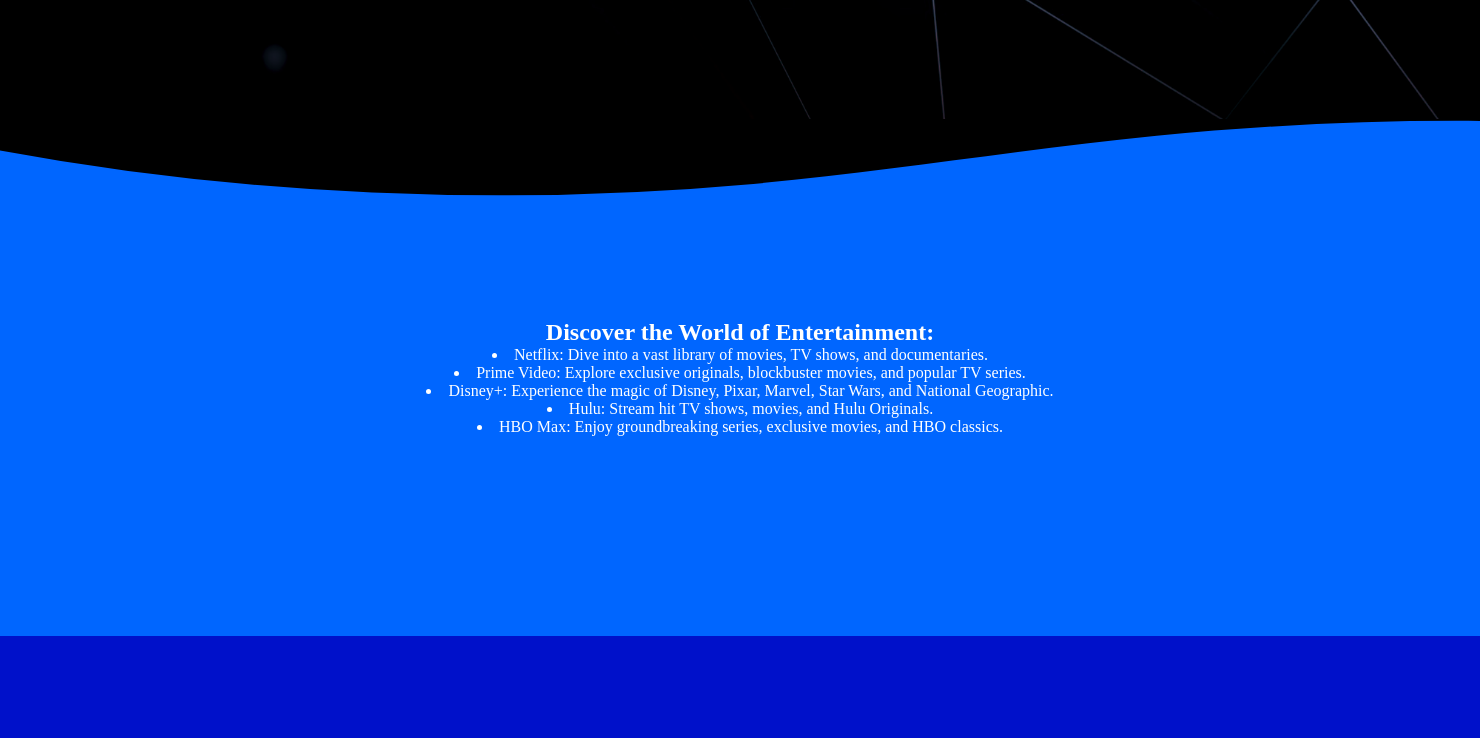
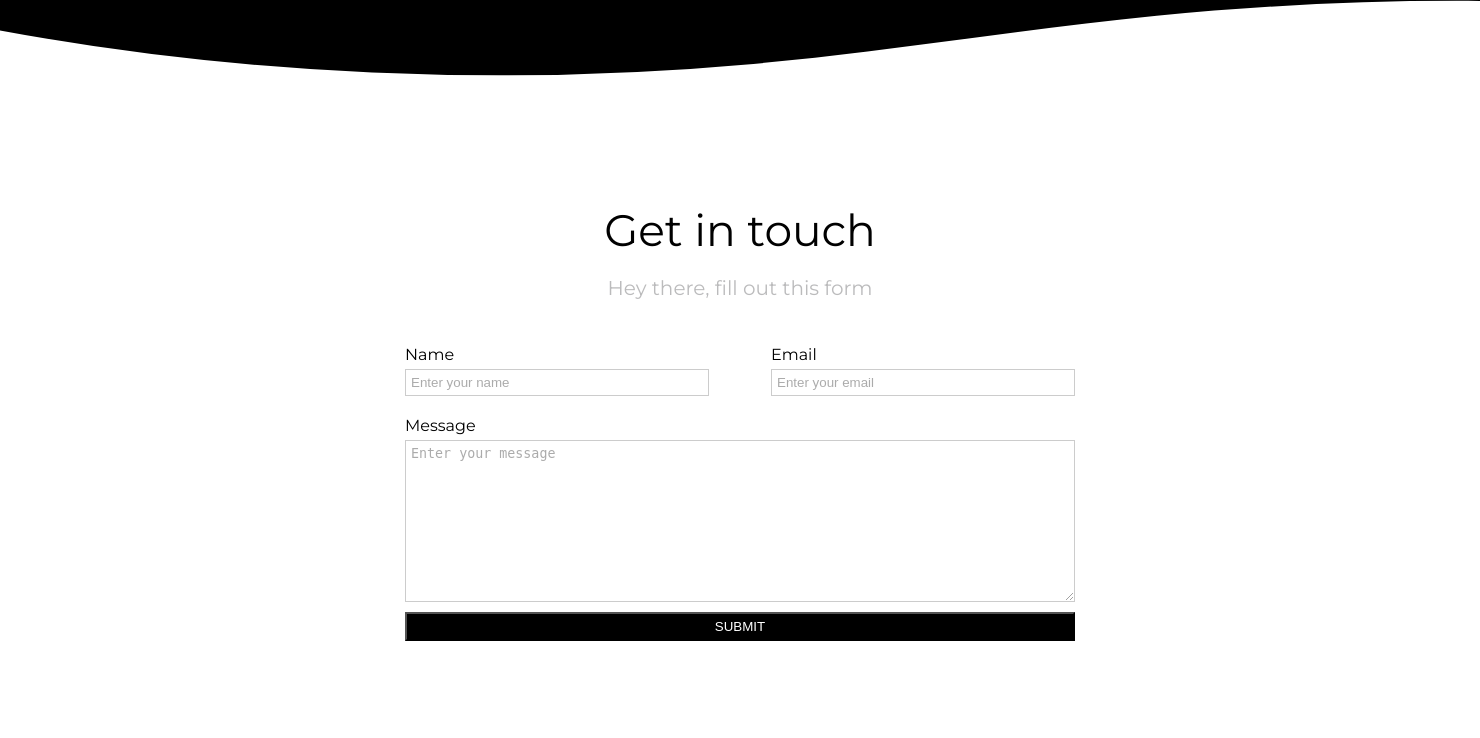
Before and after one commit to AchrafSL/PFE-CODE, a Python web app: template templates/ContactUS.html in a window 1480 px wide; the page is wider, and only the part inside the window is pictured. Shown: the part 470-1208 px from the top of that part. Run offline with Jinja, Linux system fonts and the light colour scheme; the template is opened without the code that fills it, so the values that code supplies are empty; some web fonts are replaced.

Commit message:
Save1/5/26

```diff
--- a/static/CSS/ConstactUS.css
+++ b/static/CSS/ConstactUS.css
@@ -23,12 +23,16 @@ Inline-Block : mix with Inline and Block
 
 /* Header CSS */
 .header{
-    background-image:url('../images/background1.png');
+    background-image:url('../images/Network-Image.jpg');
+    z-index: -1;
     background-size:cover;
     background-repeat:no-repeat;
     background-position: center;
-    padding:178px;
+    padding:180px;
     color: white;
+    opacity:95%;
+
+
 }
 
 .header h1{
@@ -38,52 +42,96 @@ Inline-Block : mix with Inline and Block
     font-family: sans-serif;
 }
 
-.header h3{
-    color: #FFF4A3;
-    font-weight: 700;
-    margin-top: 30px !important;
-    font-size: 23px;
-
-}
-
-.header a{
-    display:inline-block;
-    margin-top: 30px !important;
-    text-decoration: underline;
-    font-family:'Source Sans Pro', sans-serif;
-}
 /* End of header CSS */
 
 /* Sections CSS */
 .section1{
-    background-color:#0066FF;
+    font-family: 'Montserrat', sans-serif;
+    background-color:white;
     padding: 200px;
-    color:white;
+    color:black;
+    display: flex;
+    flex-direction: column;
+    justify-content: center;
+    align-items: center;
 }
 
-.section2{
-    background-color:rgb(0, 17, 202);
-    padding: 200px;
-    color:white;
+
+.NameEmail{
+    margin:0;
+    padding:0;
+    margin-top:40px;
+
+    display: flex;
+    flex-direction: row;
+    justify-content: space-between;
+    align-items: flex-start;
+}
+.field1{
+    margin:0;
+    padding:0;
+
+    display: flex;
+    flex-direction: column;
+    justify-content: flex-start;
+    align-items: flex-start;
+}
+.field1 input{
+    margin-top:5px;
+    opacity: 0.6;
+    padding: 5px;
+    padding-right:120px;
+    border:1px solid rgb(171, 171, 171);
+    outline: none;
 }
 
-.section3{
-    background-color:rgba(0, 136, 255, 0.74);
-    padding: 200px;
-    color:white;
+.field1 input:focus{
+    border:1.2px solid black;
 }
 
-.section4{
-    background-color:rgb(0, 142, 251);
-    padding: 200px;
-    color:white;
+
+.msgC{
+    margin:0;
+    padding:0;
+
+    margin-top:20px;
+    display: flex;
+    flex-direction: column;
+    justify-content: center;
+    align-items: center;
 }
 
-.section5{
-    background-color:rgb(0, 174, 254);
-    padding: 200px;
+.leftmsgC textarea{
+    margin-top:5px;
+    opacity: 0.6;
+    padding:5px;
+    outline: none;
+    border:1px solid rgb(171, 171, 171);
+
+}
+
+.leftmsgC textarea:focus{
+    border:1.2px solid black;
+}
+
+.leftmsgC{
+    margin:0;
+    padding:0;
+    display: flex;
+    flex-direction: column;
+    align-items: flex-start;
+}
+
+.subForm{
+    margin-top:10px;
+    background-color: black;
     color:white;
+    padding:5px;
+    width:100%;
+    cursor: pointer;
 }
+.subForm:hover{background-color: rgba(0, 0, 0, 0.838); }
+
 /* End of sections CSS*/
 
 ul{
@@ -118,6 +166,6 @@ a{
 }
 
 .wave .shape-fill6 {
-    fill:rgb(0, 174, 254);
+    fill:white;
 }
 /* End of svg css */
--- a/static/CSS/Offers.css
+++ b/static/CSS/Offers.css
@@ -57,7 +57,8 @@
 }
 
 .ProductPIC{
-    border:2px solid gray;
+    border:4px solid rgb(63, 63, 63);
+    border-radius: 25px;
     margin-left:-2px;
 }
 .offers img{
@@ -66,7 +67,8 @@
 .offers h5{
     word-wrap: break-word; /* Use word-wrap instead of overflow-wrap for better compatibility */
     width: 100%;
-    margin-left:22px;
+    margin-left:5px;
+    margin-top:8px;
     cursor: pointer;
 }
 
--- a/templates/ContactUS.html
+++ b/templates/ContactUS.html
@@ -10,12 +10,8 @@
     <br>
     <!-- Header -->
     <div class="header" align="center" >
-        <div align="top">
-            <h1>ContactUS HERE !!</h1>
-            <h3 >Your Digital Destination for Endless Entertainment and Productivity</h3>
-            <br>
-             <a href="{{ url_for('Offers') }}">Offers are here !! </a>
-
+        <div >
+            <h1>Contact Us</h1>
         </div>
     </div>
 
@@ -28,53 +24,62 @@
 
     <!-- Section -->
     <div align="center" class="section1"  >
-        <h2>Discover the World of Entertainment:</h2>
-        <ul align="center">
-            <li>Netflix: Dive into a vast library of movies, TV shows, and documentaries.</li>
-            <li>Prime Video: Explore exclusive originals, blockbuster movies, and popular TV series.</li>
-            <li>Disney+: Experience the magic of Disney, Pixar, Marvel, Star Wars, and National Geographic.</li>
-            <li>Hulu: Stream hit TV shows, movies, and Hulu Originals.</li>
-            <li>HBO Max: Enjoy groundbreaking series, exclusive movies, and HBO classics.</li>
-        </ul>
+        <h1 style="    font-size: 44px;
+        line-height: 62px;
+        font-weight: 400;">Get in touch</h1>
+        <div style="margin-top:10px;color:#8F8F91;    font-size: 20px;
+        line-height: 34px;
+        font-weight: 400;    opacity: 0.6;"> Hey there, fill out this form</div>
+        <div class="ContactUSForm">
+            <form>
+                <div class="NameEmail">
+                    <div class="field1">
+                        <label>Name</label>
+                        <input type="text" placeholder="Enter your name">
+                    </div>
+                    <div class="field1">
+                        <label>Email</label>
+                        <input type="text" placeholder="Enter your email">
+                    </div>
+                </div>
+
+
+                <div class="msgC">
+                    <div class="leftmsgC">
+                        <label>Message</label>
+                        <textarea  cols="80" rows="10" placeholder="Enter your message"></textarea>
+                    </div>
+                </div>
+
+                <input class="subForm" type="submit" value="SUBMIT">
+
+
+
+            </form>
         </div>
 
 
 
-    <!-- Section -->
-    <div align="center" class="section2"  >
-        <h2>Boost Your Productivity with Premium Tools:</h2>
-        <ul>
-            <li>Microsoft Office 365: Access Word, Excel, PowerPoint, and more for seamless productivity.</li>
-            <li>Adobe Creative Cloud: Unleash your creativity with Photoshop, Illustrator, Premiere Pro, and other powerful tools.</li>
-            <li>Google Workspace: Collaborate effortlessly with Docs, Sheets, Slides, and Drive.</li>
-        </ul>
+        <!-- Google Map -->
+        <div style="margin-top:100px;">
+            <iframe style="border:2px solid black;" src="https://www.google.com/maps/embed?pb=!1m18!1m12!1m3!1d15688.258198758213!2d-6.605309151240369!3d34.24726725519287!2m3!1f0!2f0!3f0!3m2!1i1024!2i768!4f13.1!3m3!1m2!1s0xda759f000000001%3A0xb0f2670fb7c990f7!2sIbn%20Tofail%20University!5e0!3m2!1sen!2sma!4v1716744307521!5m2!1sen!2sma" width="1000" height="400" style="border:0;" allowfullscreen="" loading="lazy" referrerpolicy="no-referrer-when-downgrade"></iframe>
+        </div>
+        <h2 style="
+        line-height: 62px;
+        font-weight: 400; margin-top:50px;">Main Contacts </h2>
+
+
+        <div>
+            <div>
+
+            </div>
         </div>
 
 
-    <!-- Section -->
-    <div align="center" class="section3"  >
-        <h2>Why Choose DAMSO Stream?</h2>
-        <ul>
-            <li>Convenience: Access all your favorite services in one place.</li>
-            <li>Variety: Explore a diverse selection of entertainment and productivity tools.</li>
-            <li>Quality: Enjoy high-definition streaming and premium software solutions.</li>
-            <li>Affordability: Get the best value with flexible subscription options.</li>
-        </ul>
     </div>
 
 
-    <!-- Section -->
-    <div align="center" class="section4"  >
-        <h2>Start Your Ultimate Streaming Experience Today!</h2>
-        <button>Sign Up</button>
-    </div>
 
-
-    <!-- Section -->
-    <div align="center" class="section5"  >
-        <h2>Customer Testimonials:</h2>
-        <p> <U> <B> SOON !!!!</B></U>  </p>
-    </div>
 
     <!-- Wave -->
     <div class="wave">
--- a/templates/Offers.html
+++ b/templates/Offers.html
@@ -34,7 +34,7 @@
                             class="ProductPIC" onclick="redirectToProduct('Product_Description','{{ offer['idOffer'] }}')">
 
                         <input type="hidden" name="productId" value="{{ offer['idOffer'] }}" id="productId">
-                        <h5 style="margin-top:5px;margin-right:20px;" onclick="redirectToProduct('Product_Description','{{ offer['idOffer'] }}')">{{ offer['name'] }}</h5>
+                        <h5 onclick="redirectToProduct('Product_Description','{{ offer['idOffer'] }}')">{{ offer['name'] }}</h5>
                         <h5 style="color:green;margin-top:10px;" onclick="redirectToProduct('Product_Description','{{ offer['idOffer'] }}')"><b>MAD </b>{{ offer['price'] }}</h5>
 
                     </form>
```
Lines whose indentation alone changed are shown as unchanged.
